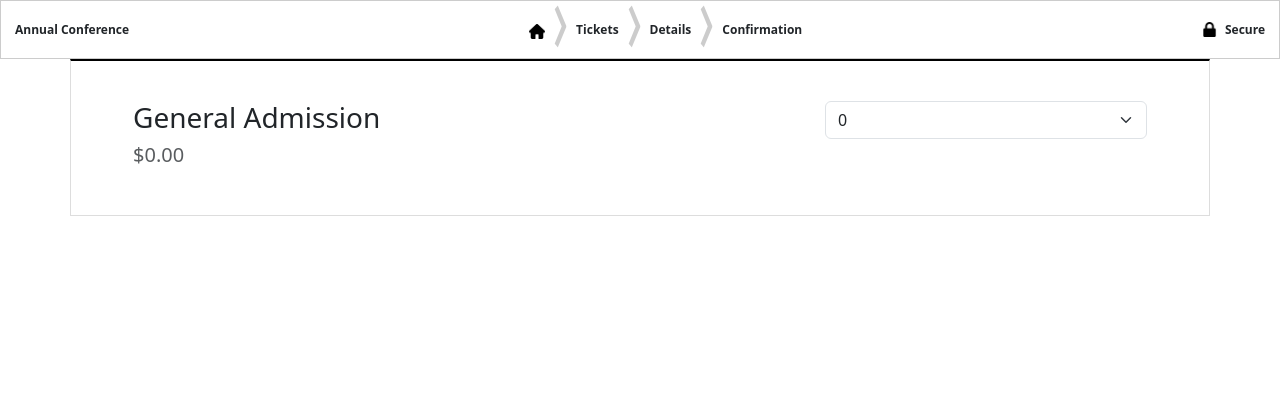
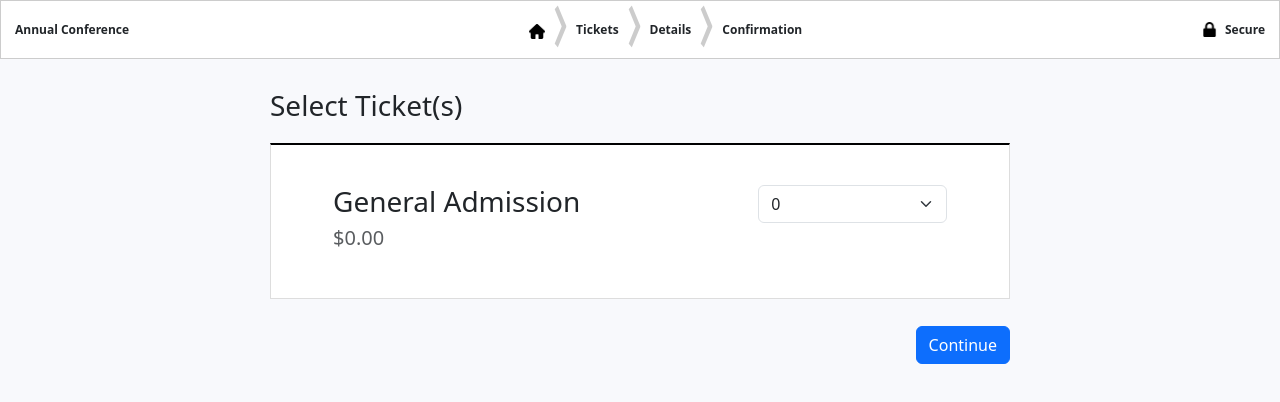
Before and after one commit to BriceWidger/event-planner, a React (Create React App) app: page /tickets in a window 1280 px wide. Shown: the top 402 px of the page. Built offline with nearby package versions, Linux system fonts and the light colour scheme.

Commit message:
Added SelectTickets.jsx component to TicketsPage,jsx

```diff
--- a/package.json
+++ b/package.json
@@ -12,6 +12,7 @@
   "license": "ISC",
   "dependencies": {
     "bootstrap": "^5.3.3",
+    "react-bootstrap": "^2.10.6",
     "react-router-dom": "^6.4.2"
   },
   "browserslist": {
--- a/src/components/CheckoutHeader.jsx
+++ b/src/components/CheckoutHeader.jsx
@@ -10,6 +10,7 @@ const CheckoutHeader = () => {
         height: "59.1333px",
         border: "1px solid #ccc",
         padding: "14px",
+        backgroundColor: "white",
       }}
     >
       <div className="d-flex flex-grow-1">
--- /dev/null
+++ b/src/components/SelectTickets.jsx
@@ -0,0 +1,65 @@
+import React from "react";
+
+const SelectTickets = () => {
+  return (
+    <div
+      className="select-tickets-container"
+      style={{
+        width: "770px",
+        height: "274.667px",
+        paddingLeft: "15px",
+        paddingRight: "15px",
+        marginLeft: "auto",
+        marginRight: "auto",
+        marginTop: "30px",
+        marginBottom: "0",
+        paddingTop: "0",
+        paddingBottom: "0",
+        position: "relative",
+      }}
+    >
+      <div style={{ marginBottom: "20px" }}>
+        <h3>Select Ticket(s)</h3>
+      </div>
+      <div className="container" style={{ backgroundColor: "white", flex: 1 }}>
+        <div
+          className="row"
+          style={{
+            padding: "40px 50px",
+            border: "0.566667px solid #ddd",
+            borderTopWidth: "2.83333px",
+            borderTopColor: "black",
+          }}
+        >
+          <div className="col-md-8">
+            <h3>General Admission</h3>
+            <h5 className="text-muted">$0.00</h5>
+            <div className="ticket-description"></div>
+          </div>
+          <div className="col-md-4">
+            <select className="form-select">
+              <option value="0">0</option>
+              <option value="1">1</option>
+              <option value="2">2</option>
+              <option value="3">3</option>
+              <option value="4">4</option>
+            </select>
+          </div>
+        </div>
+      </div>
+      <input
+        type="submit"
+        value="Continue"
+        className="btn btn-primary"
+        id="event-show-checkout"
+        style={{
+          position: "absolute",
+          bottom: 0,
+          right: 15,
+        }}
+      />
+    </div>
+  );
+};
+
+export default SelectTickets;
--- a/src/components/TicketsPage.jsx
+++ b/src/components/TicketsPage.jsx
@@ -1,38 +1,19 @@
 import React from "react";
 import CheckoutHeader from "./CheckoutHeader";
+import SelectTickets from "./SelectTickets";
 
-const TicketsPage = () => (
-  <div>
-    <header>
+const TicketsPage = () => {
+  return (
+    <div
+      style={{
+        backgroundColor: "#f8f9fc",
+        height: "100vh",
+      }}
+    >
       <CheckoutHeader />
-    </header>
-    <div className="container">
-      <div
-        className="row"
-        style={{
-          padding: "40px 50px",
-          border: "0.566667px solid #ddd",
-          borderTopWidth: "2.83333px",
-          borderTopColor: "black",
-        }}
-      >
-        <div className="col-md-8">
-          <h3>General Admission</h3>
-          <h5 className="text-muted">$0.00</h5>
-          <div className="ticket-description"></div>
-        </div>
-        <div className="col-md-4">
-          <select className="form-select">
-            <option value="0">0</option>
-            <option value="1">1</option>
-            <option value="2">2</option>
-            <option value="3">3</option>
-            <option value="4">4</option>
-          </select>
-        </div>
-      </div>
+      <SelectTickets />
     </div>
-  </div>
-);
+  );
+};
 
 export default TicketsPage;
```
Also changed, not shown: 1 other file (tests, documents, lock files or other folders).
